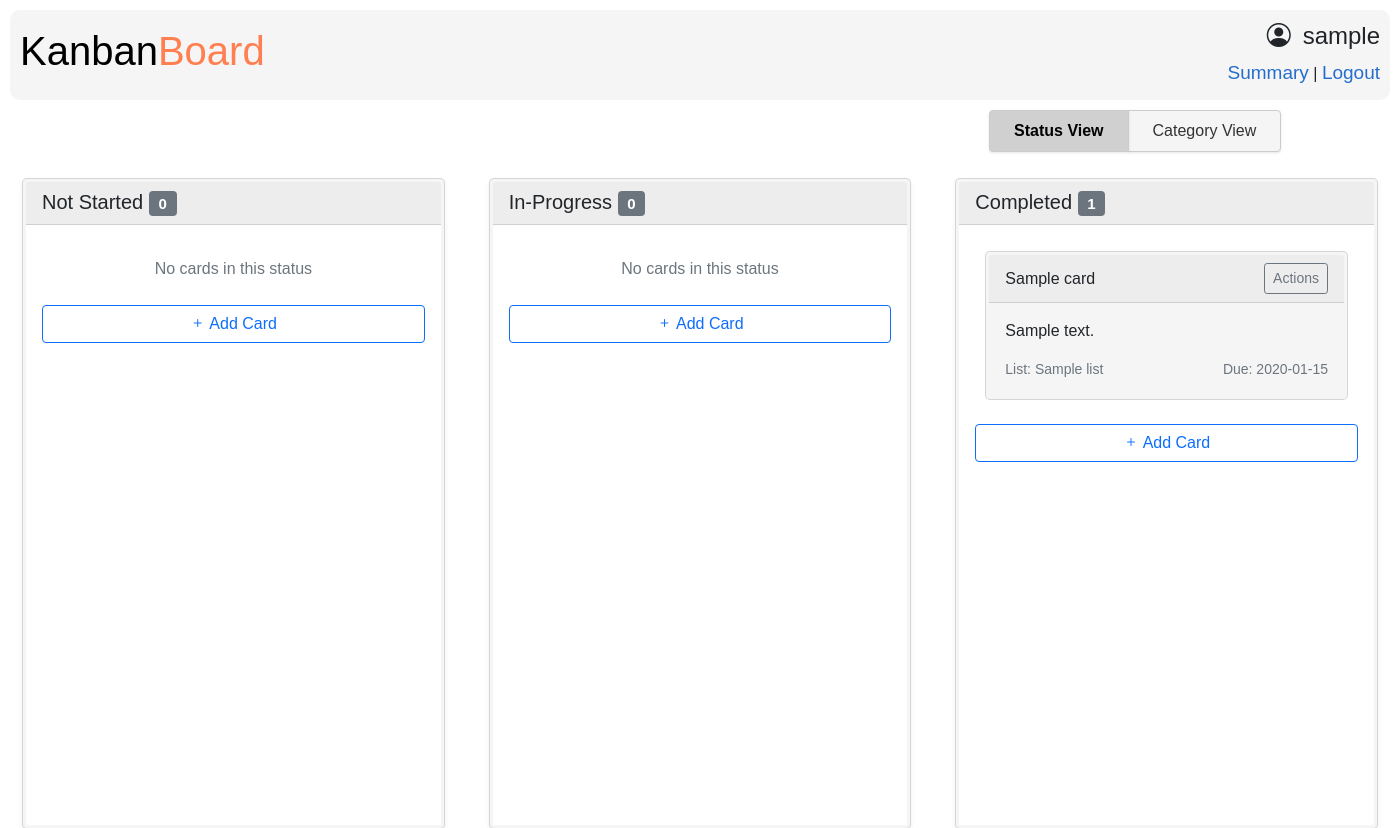
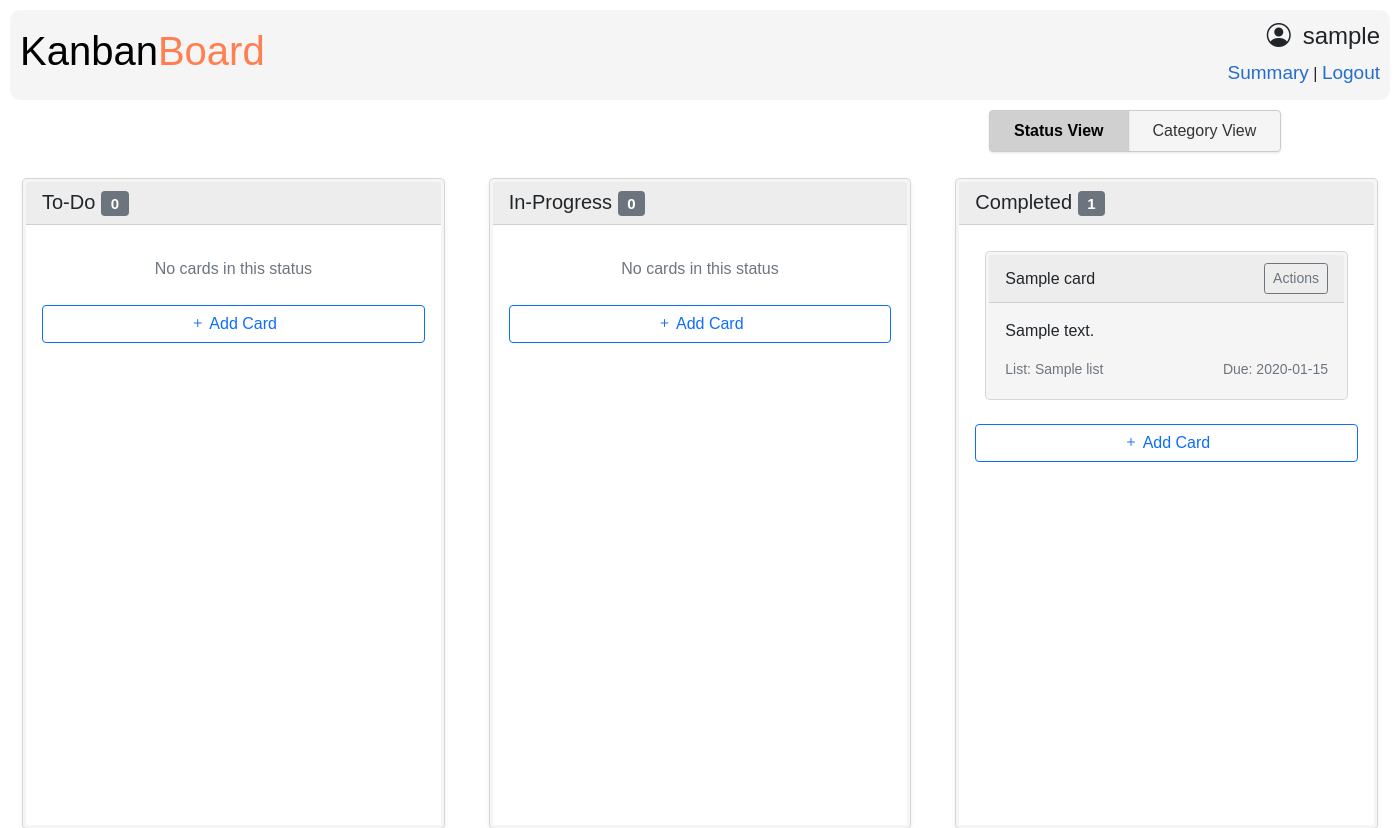
Before and after one commit to vineeth-ksv/KanbanBoard, a Flask app: page /home/status in a window 1400 px wide. Shown: the top 828 px of the page. Run offline with Flask 3, Linux system fonts and the light colour scheme; a user stored in the database is signed in; tables that the repository leaves empty hold one stand-in row (values such as "Sample post"); some libraries are stand-ins or nearby versions.

Commit message:
updated the status to To-Do

```diff
--- a/application/controllers.py
+++ b/application/controllers.py
@@ -118,7 +118,7 @@ def home(view_type="status"):
 
         for list_obj in lists:
             for card in list_obj.cards:
-                if card.status == "Not Started":
+                if card.status == "To-Do":
                     not_started_cards.append(card)
                 elif card.status == "In-Progress":
                     in_progress_cards.append(card)
@@ -131,7 +131,7 @@ def home(view_type="status"):
                 }
 
         status_columns = {
-            "Not Started": not_started_cards,
+            "To-Do": not_started_cards,
             "In-Progress": in_progress_cards,
             "Completed": completed_cards
         }
--- a/application/models.py
+++ b/application/models.py
@@ -23,14 +23,14 @@ class Cards(db.Model):
     card_title = db.Column(db.String, nullable = False)
     card_content = db.Column(db.String(100), nullable=False)
     deadline = db.Column(db.Date, nullable = False)
-    status = db.Column(db.String, nullable = False, default = "Not Started") # Not Started, In-Progress, Completed
+    status = db.Column(db.String, nullable = False, default = "To-Do") # To-Do, In-Progress, Completed
     created_date = db.Column(db.Date, nullable = False)
     updated_date = db.Column(db.Date, nullable = False)
     completed_date = db.Column(db.Date, nullable = True)
 
     @property
     def is_not_started(self):
-        return self.status == "Not Started"
+        return self.status == "To-Do"
 
     @property
     def is_in_progress(self):
--- a/templates/home.html
+++ b/templates/home.html
@@ -215,7 +215,7 @@
                                                     <div class="mb-3">
                                                         <label for="status" class="form-label">Status</label>
                                                         <select class="form-select" id="status" name="status" required>
-                                                            <option value="Not Started" {% if card.status == "Not Started" %}selected{% endif %}>Not Started</option>
+                                                            <option value="To-Do" {% if card.status == "To-Do" %}selected{% endif %}>To-Do</option>
                                                             <option value="In-Progress" {% if card.status == "In-Progress" %}selected{% endif %}>In-Progress</option>
                                                             <option value="Completed" {% if card.status == "Completed" %}selected{% endif %}>Completed</option>
                                                         </select>
--- a/templates/summary.html
+++ b/templates/summary.html
@@ -64,7 +64,7 @@
                 // yAxisID: 'y1'
             },
             {
-                label: 'Not Started',
+                label: 'To-Do',
                 backgroundColor: 'rgba(153, 102, 255, 0.4)',  // Purple background
                 borderColor: 'rgba(153, 102, 255, 1)',        // Purple border
                 borderWidth: 2,
--- a/templates/update_card.html
+++ b/templates/update_card.html
@@ -44,7 +44,7 @@ aria-labelledby="UpdateCardModalLabel" aria-hidden="true">
                         <label for="status" class="form-label">Status : </label>
                         <div style="display: inline-block;">
                             <select name="status" id="status-{{card.card_id}}" class="form-select mx-2" required onchange="updateCompletedStatus('{{card.card_id}}')">
-                                <option value="Not Started" {{ "selected" if card.status == "Not Started" else "" }}>Not Started</option>
+                                <option value="To-Do" {{ "selected" if card.status == "To-Do" else "" }}>To-Do</option>
                                 <option value="In-Progress" {{ "selected" if card.status == "In-Progress" else "" }}>In-Progress</option>
                                 <option value="Completed" {{ "selected" if card.status == "Completed" else "" }}>Completed</option>
                             </select>
```
